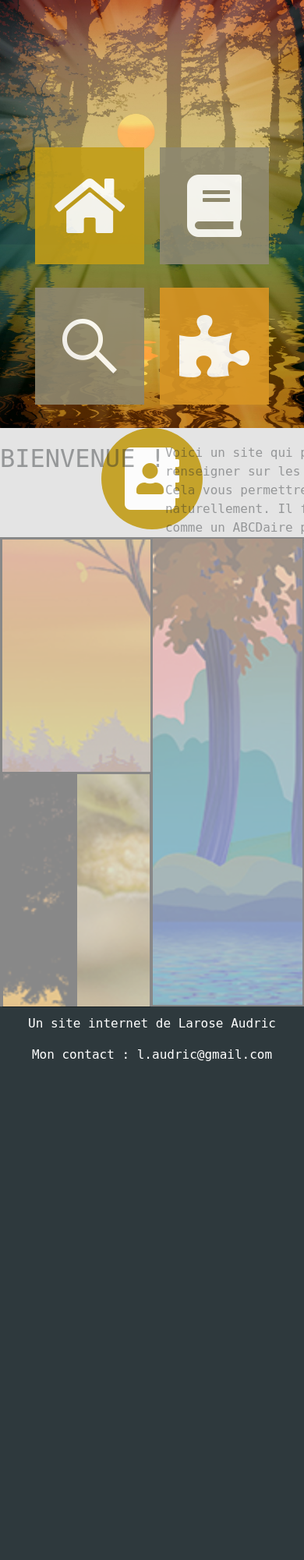
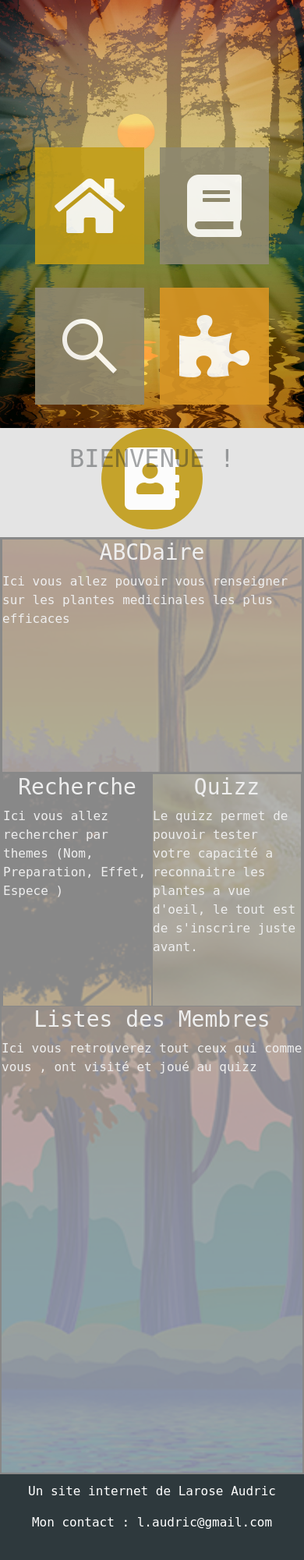
Before and after one commit to AudricLarose/Projet_aubepine, a PHP site: page / in a window 390 px wide; the page is wider, and only the part inside the window is pictured. Shown: the part 201-2202 px from the top of that part at 78% size. Before the commit the page ends 1562 px from the top of that part, so only its background shows below. Run offline with PHP 8.4, Linux system fonts and the light colour scheme; data comes from the database, SQL or seed files in the repository; some libraries are stand-ins or nearby versions.

Commit message:
mise en norme et finalisation du site

```diff
--- a/Public/css/Coriolis.css
+++ b/Public/css/Coriolis.css
@@ -122,7 +122,7 @@ a:hover {
 	width: 200px;
 }
 .avatar {
-    width: 125px;qqq
+    width: 125px;
     height: auto;
 }
 .perso-avatar{
@@ -208,7 +208,15 @@ background: radial-gradient(circle, rgba(184,151,25,1) 0%, rgba(135,118,55,1) 35
 	.mobile_adapt_1{
 		margin-top:30px;
 	}
+.perso-carré-1 {
+    width: 100%;
+    height: 600px;
+    position: relative;
+}
 
+.overlay-2 {
+     opacity: 1;
+}
 	.mobile_adapt_bloc_d-none{
 		display: none!important;
 	}
--- a/Public/css/bibliotheque_UX.css
+++ b/Public/css/bibliotheque_UX.css
@@ -438,6 +438,10 @@ td{
   cursor: pointer;
 }
 
+.error_404{
+  width: 100%;
+  height:100%;
+}
 .overlay-2{
   opacity: 0;
   height: 100%;
--- a/index.php
+++ b/index.php
@@ -4,6 +4,9 @@ $loader = new Twig_Loader_Filesystem('view');
 $twig = new Twig_Environment($loader, array(
       'cache' => false
 ));
+error_reporting(E_ALL);
+ini_set('display_errors', 'on');
+
 session_start();
 $actions = new Coriolis\controller\InitController();
 $actions->init();
--- a/view/erreur_404.html.twig
+++ b/view/erreur_404.html.twig
@@ -3,7 +3,8 @@
 Erreur 404
 {% endblock %}
 {% block content %}<article class='error_404 center'>
-	<h2 class="center">La page n'est pas accessible</h2>
-    <img src="view/404_erreur.png" alt='404_erreur'>
+	<h2 class="center margin-bottom-50">La page n'est pas accessible</h2>
+
+    <img class="error_404 margin-bottom-50" src="view/404_erreur.png" alt='404_erreur'>
 </article>
 {% endblock %}
--- a/view/initial.html.twig
+++ b/view/initial.html.twig
@@ -3,16 +3,16 @@
 Index
 {% endblock %}
 {% block content %}
-<div class="height-10 d-flex column au-Milieu margin-bottom-20">
+<div class="height-10 d-flex column margin-bottom-20">
 <h2 class="center ">
 BIENVENUE !
-</h2>
-
+</h2><br><br>
+<p class="centre mobile_adapt_bloc_d-none">
 Voici un site qui permet de vous rendre renseigner sur les plantes medicinales .
 Cela vous permettre de vous guerir plus naturellement.
 Il faut voir ce site comme un ABCDaire plutot qu'un site d'information détaillé sur chaque plante
  Bonne Visite !!
-
+</p>
 </div>
 <div class="bigbloc isBordered d-flex isRow">
 	<div class="isBordered perso-carré-1 ">
--- a/view/quizz_view.html.twig
+++ b/view/quizz_view.html.twig
@@ -7,16 +7,16 @@ Quizz
   <div class="bigbloc   height-auto">
   <div class="bloc_avatar d-flex isRow ">
       <div class="bloc3 perso-avatar">
-        {% if Liste.img %}
+        {% if getPlayer[0].img %}
             <img class="avatar" src="./Upload/{{getPlayer[0].img}}"  alt="image upload utilisateur"/></div>
         {% else %}
-            <img class="avatar" src="./upload/defaut.jpg" alt="image upload par defaut"/></div>
+            <img class="avatar" src="./Upload/defaut.jpg" alt="image upload par defaut"/></div>
       {% endif %}
 <div class="info">
   {{content_invite_admin}}
   <div class="bloc_score">Votre Score :<span class="score">{{ score }}</span></div>
   <button class='js-click'>Modification</button><br>
-  <a href="index.php?action=deconnection">deconnexion</a><br>
+  <a href="index.php?action=deconnection">Deconnexion</a><br>
   <a href="index.php?action=montrer_liste">Voir les autres profils</a>
   </div>
 </div>
```
